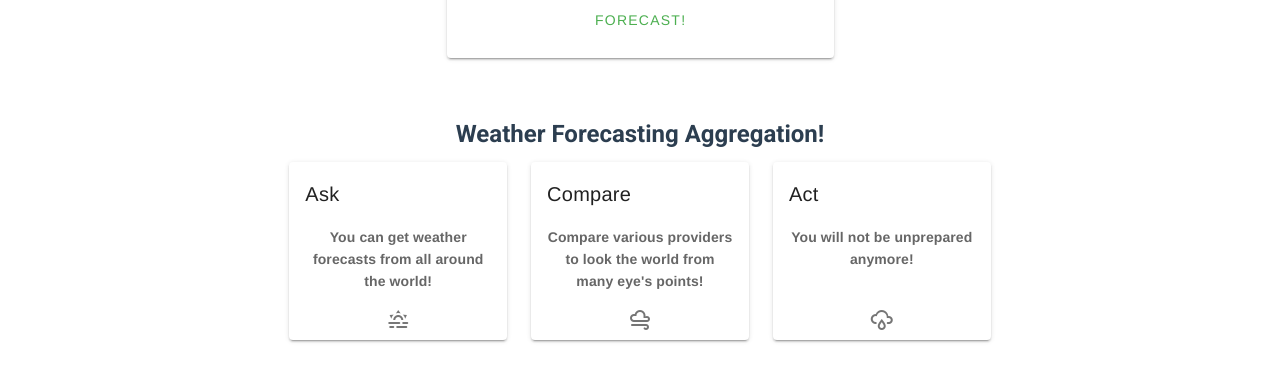
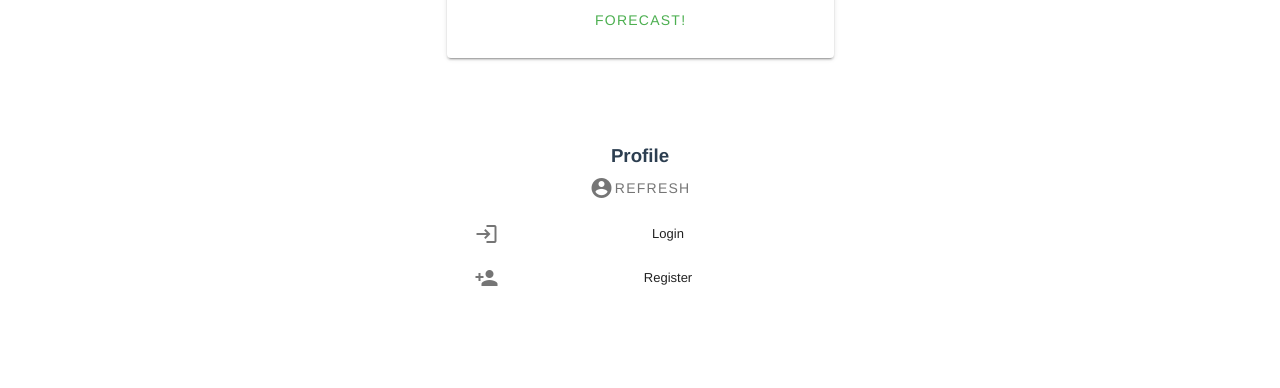
Before and after one commit to Weather-Vortex/weather-vortex-client, a Vue app: page /#/ in a window 1280 px wide. Shown: the part 564-952 px from the top of the page. Built offline with nearby package versions, Linux system fonts and the light colour scheme; no server answers; what vue-browser-geolocation, vue-simple-alert would draw is missing.

Commit message:
home buttons account

```diff
--- /dev/null
+++ b/src/components/AccountButtons.vue
@@ -0,0 +1,81 @@
+<template
+  ><v-container class="mt-12">
+    <h3>Profile</h3>
+    <v-row class="text-center">
+      <v-col class="mb-5" cols="12">
+        <v-btn icon v-bind="attrs" v-on="on" v-on:click="LoggedIn()">
+          <!-- TODO: Add here user icon -->
+          <v-icon>mdi-account-circle</v-icon>Refresh
+        </v-btn>
+        <v-list dense rounded nav>
+          <v-list-item
+            v-for="item in menuItems"
+            :key="item.title"
+            router
+            :to="item.route"
+          >
+            <v-list-item-icon>
+              <v-icon>{{ item.icon }}</v-icon>
+            </v-list-item-icon>
+            <v-list-item-content>
+              <v-list-item-title>{{ item.title }}</v-list-item-title>
+            </v-list-item-content>
+          </v-list-item>
+        </v-list>
+      </v-col>
+    </v-row>
+  </v-container>
+</template>
+
+<script>
+export default {
+  created() {
+    this.LoggedIn();
+  },
+  name: "UserIcon",
+  computed: {
+    menuItems: function() {
+      return this.items.filter((f) => f.logged === this.isLogged);
+    },
+  },
+  data: () => ({
+    items: [
+      {
+        title: "Login",
+        route: "/user/login",
+        icon: "mdi-login",
+        logged: false,
+      },
+      {
+        title: "Register",
+        route: "/user/register",
+        icon: "mdi-account-plus",
+        logged: false,
+      },
+      /* TODO: Show only if logged. */
+      {
+        title: "Account",
+        route: "/user/profile",
+        icon: "mdi-account",
+        logged: true,
+      },
+      {
+        title: "Logout",
+        route: "/user/logout",
+        icon: "mdi-logout",
+        logged: true,
+      },
+    ],
+    isLogged: false,
+  }),
+  methods: {
+    LoggedIn() {
+      if (localStorage.getItem("jwt") != null) {
+        this.isLogged = true;
+      } else {
+        this.isLogged = false;
+      }
+    },
+  },
+};
+</script>
--- a/src/views/Home.vue
+++ b/src/views/Home.vue
@@ -22,7 +22,13 @@
       </v-col>
       <v-spacer></v-spacer>
     </v-row>
-
+    <v-row>
+      <v-spacer></v-spacer>
+      <v-col>
+        <AccountButtons />
+      </v-col>
+      <v-spacer></v-spacer>
+    </v-row>
     <!-- Functionality presentation -->
     <InfoMain />
 
@@ -44,6 +50,7 @@ import CheckStatus from "@/components/info/CheckStatus.vue";
 import HelloWorld from "@/components/HelloWorld.vue";
 import InfoMain from "@/components/info/InfoMain.vue";
 import QuickForecastCard from "@/components/weather/QuickForecastCard.vue";
+import AccountButtons from "@/components/AccountButtons.vue";
 
 export default {
   name: "Home",
@@ -52,6 +59,7 @@ export default {
     HelloWorld,
     InfoMain,
     QuickForecastCard,
+    AccountButtons,
   },
   data() {
     return {
```
